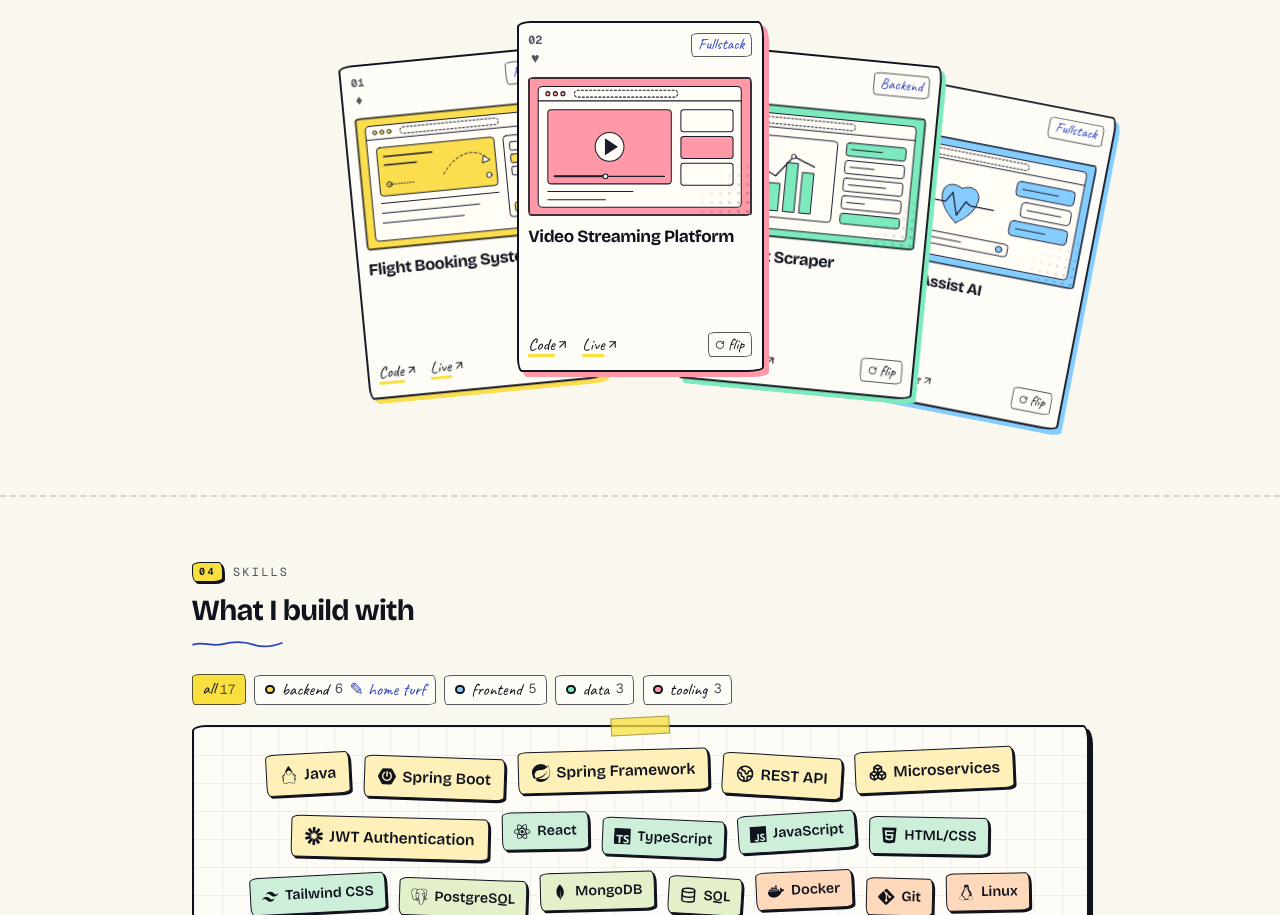
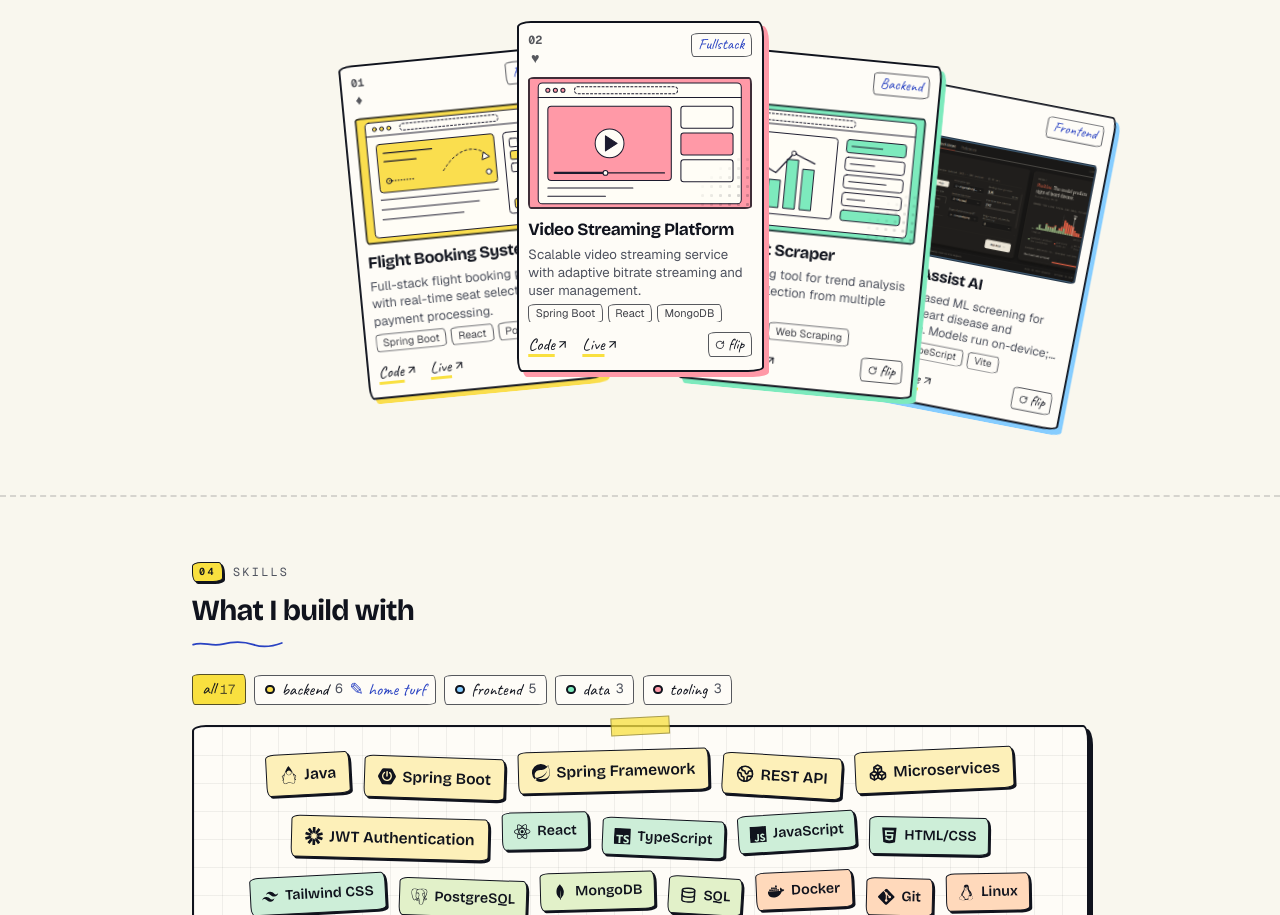
Before and after one commit to anand-yv/anand-portfolio, a Next.js app: page / in a window 1280 px wide. Shown: the part 2348-3263 px from the top of the page. Built offline with nearby package versions, Linux system fonts and the light colour scheme.

Commit message:
feat: add Health Assist AI project with updated description, technologies, and image

```diff
--- a/src/components/layout/palette-menu.tsx
+++ b/src/components/layout/palette-menu.tsx
@@ -80,7 +80,7 @@ export function PaletteMenu() {
   const current = OPTIONS.find((o) => o.id === active) ?? OPTIONS[0];
 
   return (
-    <div ref={wrapRef} className="relative">
+    <div ref={wrapRef} className="sm:relative">
       <button
         ref={buttonRef}
         type="button"
@@ -98,7 +98,7 @@ export function PaletteMenu() {
           <motion.div
             role="listbox"
             aria-label="Colour palette"
-            className="sketch-box absolute right-0 top-[calc(100%+1.1rem)] z-50 flex w-[18rem] flex-col gap-2 p-3.5"
+            className="sketch-box absolute inset-x-0 top-[calc(100%+0.75rem)] z-50 flex flex-col sm:inset-x-auto sm:right-0 sm:top-[calc(100%+1.1rem)] sm:w-[18rem] gap-2 p-3.5"
             initial={reduced ? false : { opacity: 0, y: -8, scale: 0.97 }}
             animate={{ opacity: 1, y: 0, scale: 1 }}
             exit={reduced ? undefined : { opacity: 0, y: -6, scale: 0.98, transition: { duration: 0.12 } }}
--- a/src/components/sections/projects-fan.tsx
+++ b/src/components/sections/projects-fan.tsx
@@ -459,6 +459,16 @@ export function ProjectsFan({ projects }: { projects: Project[] }) {
                       {project.title}
                     </h3>
 
+                    <p className="mt-1.5 line-clamp-3 text-sm leading-snug text-muted-foreground">{project.description}</p>
+
+                    <div className="mt-2 flex h-6 flex-wrap gap-1.5 overflow-hidden" aria-label="Main technologies">
+                      {project.technologies.slice(0, 3).map((tech) => (
+                        <span key={tech} className="sketch-chip bg-card/60 px-2 py-0.5 text-[11px] leading-tight text-foreground/80">
+                          {tech}
+                        </span>
+                      ))}
+                    </div>
+
                     <div className="mt-auto flex items-center justify-between gap-3 pb-1 pt-3">
                       <div className="flex items-center gap-4">
                         {project.githubUrl ? <CardLink href={project.githubUrl}>Code</CardLink> : null}
--- a/src/data/projects.ts
+++ b/src/data/projects.ts
@@ -70,22 +70,21 @@ export const projects: Project[] = [
   {
     id: "health-assist-ai",
     title: "Health Assist AI",
-    description: "AI-powered health assistance platform with symptom analysis and recommendations.",
+    description: "Browser-based ML screening for diabetes, heart disease and Parkinson's. Models run on-device; nothing is sent anywhere.",
     longDescription:
-      "An AI-powered health assistance application that provides symptom analysis, health recommendations, and medication reminders. The backend integrates with AI models for natural language processing, manages user health data securely, and provides personalized insights. Features include secure data storage and a RESTful API.",
-    technologies: ["Spring Boot", "React", "PostgreSQL", "AI/ML Integration", "REST API", "JWT"],
-    category: "fullstack",
+      "An educational health-screening tool that runs three trained machine-learning models entirely in the browser, with no backend, database or data collection. Pick a condition, enter the measurements, and get a prediction with its probability, plus a chart showing where you land among the real patients in the dataset and the factors that drove the result. Models are retrained in Python and exported as weights for the React front end.",
+    technologies: ["React", "TypeScript", "Vite", "Python", "Machine Learning", "GitHub Pages"],
+    category: "frontend",
     highlights: [
-      "AI model integration for health analysis",
-      "Secure health data management",
-      "Personalized recommendation engine",
-      "JWT-based secure authentication",
-      "RESTful API with comprehensive error handling",
+      "Three models: Diabetes (Linear SVM, 77.3%), Heart disease (Logistic Regression, 82.0%), Parkinson's (Linear SVM, 87.2%)",
+      "100% in-browser inference: no backend, nothing leaves your device",
+      "Explains each result with a patient-distribution chart and top feature drivers",
+      "Python retraining script exports weights; deployed to GitHub Pages via GitHub Actions",
     ],
     githubUrl: "https://github.com/anand-yv/Health-Assist-AI",
-    // DUMMY values below: set imageUrl to a real screenshot (it replaces `art`) and liveUrl to a real link.
+    imageUrl: "/projects/health-assist-ai.png",
     art: "health",
-    liveUrl: "https://example.com",
+    liveUrl: "https://anand-yv.github.io/Health-Assist-AI/",
     rotation: 1,
     accent: 4,
   },
```
Also changed, not shown: public/projects/health-assist-ai.png (added).
